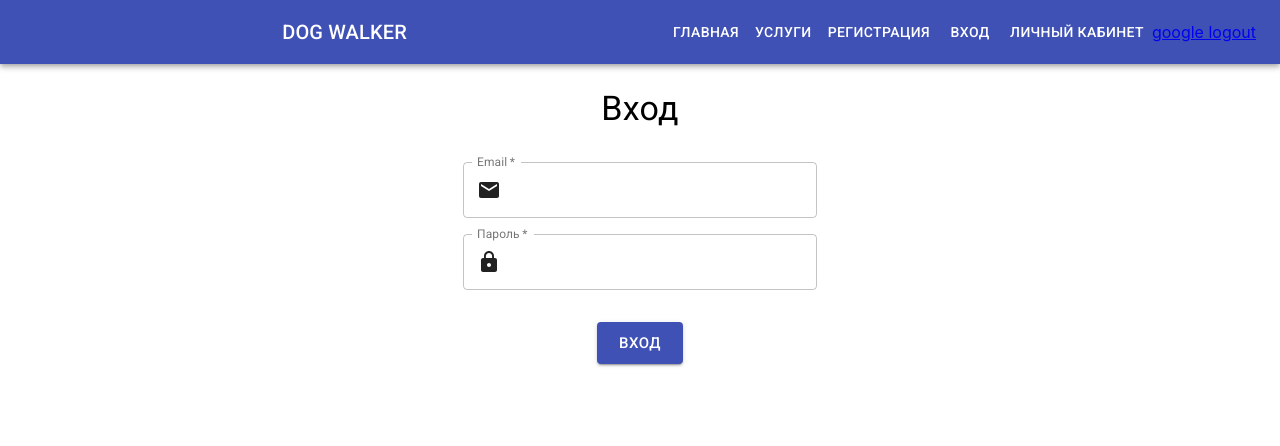
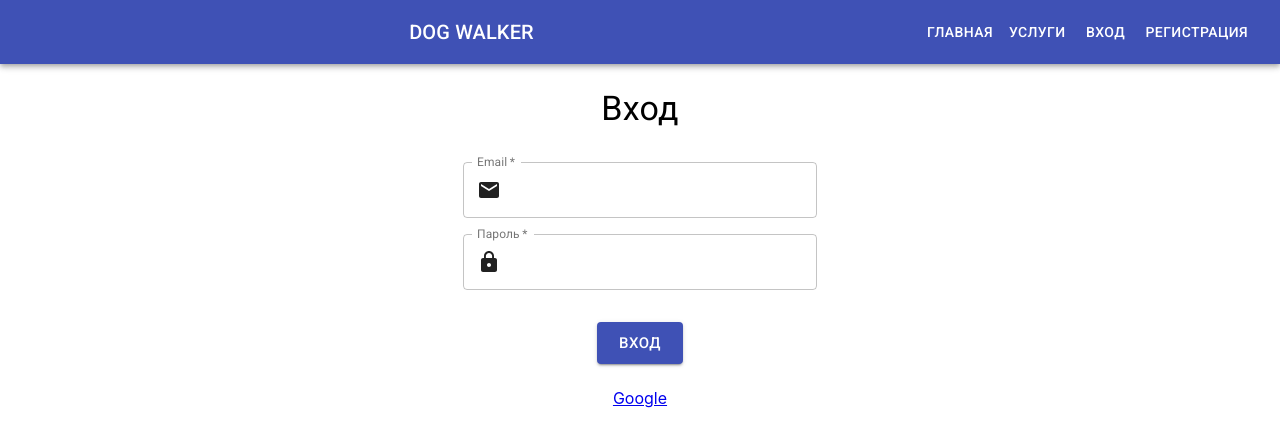
Before and after one commit to PAVAleksei/Doggy-walker, a React (Create React App) app in the folder client/: page /login in a window 1280 px wide. Shown: the top 446 px of the page. Built offline with nearby package versions, Linux system fonts and the light colour scheme.

Commit message:
login is done

```diff
--- a/client/src/components/Header/Header.js
+++ /dev/null
@@ -1,52 +0,0 @@
-import { AppBar, Typography, Toolbar, IconButton, Button } from '@material-ui/core';
-import { makeStyles } from '@material-ui/core/styles';
-
-import { Link } from 'react-router-dom';
-import styles from './header.module.css';
-
-const useStyles = makeStyles((theme) => ({
-  root: {
-    flexGrow: 1,
-  },
-  menuButton: {
-    marginRight: theme.spacing(2),
-  },
-  title: {
-    flexGrow: 1,
-  },
-}));
-
-
- function Header () {
-
-  const classes = useStyles();
-
-  return (
-
-    <>
-    <div className={classes.root}>
-      <AppBar position="static">
-       <Toolbar>
-          {/* <IconButton edge="start" className={classes.menuButton} color="inherit" aria-label="menu">
-            <MenuIcon />
-          </IconButton> */}
-          <Typography variant="h6" className={classes.title}>
-            DOG WALKER
-          </Typography>
-          <Button color="inherit"><Link className={styles.navlinks} to="/">Главная</Link></Button>
-          <Button color="inherit"><Link className={styles.navlinks} to="/services">Услуги</Link></Button>
-          <Button color="inherit"><Link className={styles.navlinks} to="/register">Регистрация</Link></Button>
-          <Button color="inherit"><Link className={styles.navlinks} to="/login">Вход</Link></Button>
-          <Button color="inherit"><Link className={styles.navlinks} to="/account">Личный кабинет</Link></Button>
-          <a href="http://localhost:3001/auth/logout">
-                  google logout
-                </a>
-        </Toolbar>
-      </AppBar>
-    </div>
-    </>
-
-  );
-};
-
-export default Header
--- /dev/null
+++ b/client/src/components/Header/Header.jsx
@@ -0,0 +1,69 @@
+import { AppBar, Typography, Toolbar, IconButton, Button } from '@material-ui/core';
+import { makeStyles } from '@material-ui/core/styles';
+import { useSelector } from 'react-redux';
+
+import { Link } from 'react-router-dom';
+import styles from './header.module.css';
+
+const useStyles = makeStyles((theme) => ({
+  root: {
+    flexGrow: 1,
+  },
+  menuButton: {
+    marginRight: theme.spacing(2),
+  },
+  title: {
+    flexGrow: 1,
+  },
+}));
+
+
+function Header() {
+  const checkAuth = useSelector(state => state.user.isAuth)
+  console.log(checkAuth);
+
+  const classes = useStyles();
+
+  return (
+
+    <>
+      <div className={classes.root}>
+        <AppBar position="static">
+          <Toolbar>
+            {/* <IconButton edge="start" className={classes.menuButton} color="inherit" aria-label="menu">
+            <MenuIcon />
+          </IconButton> */}
+            <Typography variant="h6" className={classes.title}>
+              DOG WALKER
+          </Typography>
+            {
+              checkAuth ?
+                <>
+                  <Button color="inherit"><Link className={styles.navlinks} to="/account">Личный кабинет</Link></Button>
+                  <Button color="inherit">
+                    <a className={styles.navlinks} href="http://localhost:3001/auth/logout">
+                      Выход
+                    </a>
+                  </Button>
+                </>
+                :
+                <>
+                  <Button color="inherit"><Link className={styles.navlinks} to="/">Главная</Link>
+                  </Button>
+                  <Button color="inherit"><Link className={styles.navlinks} to="/services">Услуги</Link>
+                  </Button>
+                  <Button color="inherit"><Link className={styles.navlinks} to="/login">Вход</Link>
+                  </Button>
+                  <Button color="inherit"><Link className={styles.navlinks} to="/register">Регистрация</Link>
+                  </Button>
+                </>
+            }
+          </Toolbar>
+        </AppBar>
+      </div>
+    </>
+
+  );
+};
+
+export default Header
--- a/client/src/components/Login/Login.js
+++ b/client/src/components/Login/Login.js
@@ -6,6 +6,9 @@ import EmailIcon from "@material-ui/icons/Email";
 import InputAdornment from "@material-ui/core/InputAdornment";
 import LockIcon from "@material-ui/icons/Lock";
 import Button from "@material-ui/core/Button";
+import { useRef } from "react";
+import { useDispatch } from "react-redux";
+import { SagaSignInAC } from "../../redux/actionCreators/userAC";
 
 const useStyles = makeStyles((theme) => ({
   root: {
@@ -17,15 +20,43 @@ const useStyles = makeStyles((theme) => ({
 }));
 
 function Login() {
+
   const classes = useStyles();
+  const formRef = useRef(null);
+  const dispatch = useDispatch();
+
+  const submitHandler = (e) => {
+    e.preventDefault();
+
+    const valuesOfFields = Object.fromEntries(
+      new FormData(formRef.current).entries()
+    );
+    console.log(valuesOfFields, 'valuesOfFields');
+    // console.log(valuesOfFields);
+    if (
+      Object.keys(valuesOfFields).every((key) => valuesOfFields[key].trim())
+    ) {
+      dispatch(SagaSignInAC(valuesOfFields));
+      formRef.current.reset();
+    }
+  };
+
+
   return (
     <Box m={3}>
       <Container>
         <Typography variant="h4">Вход</Typography>
         <Box m={3}>
-          <form className={classes.root} noValidate autoComplete="off">
+          <form
+            className={classes.root}
+            validate="true"
+            autoComplete="off"
+            ref={formRef}
+            onSubmit={submitHandler}
+          >
             <Grid>
               <TextField
+                name='email'
                 required
                 label="Email"
                 type="email"
@@ -42,6 +73,7 @@ function Login() {
             <Grid>
               <TextField
                 required
+                name='password'
                 label="Пароль"
                 type="password"
                 autoComplete="current-password"
@@ -58,9 +90,19 @@ function Login() {
 
             <Grid>
               <Box m={3}>
-                <Button variant="contained" size="large" color="primary">
+                <Button
+                  variant="contained"
+                  size="large"
+                  color="primary"
+                  type="submit"
+                >
                   Вход
                 </Button>
+              </Box>
+            </Grid>
+            <Grid>
+              <Box m={3}>
+                <a href='http://localhost:3001/auth/google'>Google</a>
               </Box>
             </Grid>
           </form>
--- a/client/src/components/Register/Register.js
+++ b/client/src/components/Register/Register.js
@@ -174,6 +174,11 @@ function Register() {
                 </Button>
               </Box>
             </Grid>
+            <Grid>
+              <Box m={3}>
+                <a href='http://localhost:3001/auth/google'>Google</a>
+              </Box>
+            </Grid>
           </form>
         </Box>
       </Container>
--- a/client/src/redux/actionCreators/userAC.js
+++ b/client/src/redux/actionCreators/userAC.js
@@ -1,4 +1,4 @@
-import { AUTH, SAGA_SIGNUP } from "../types/usertypes";
+import { AUTH, SAGA_SIGNUP, SAGA_SIGN_IN, SIGN_IN } from "../types/usertypes";
 
 export const sagaSignupAC = ({
   email,
@@ -28,3 +28,20 @@ export const signupAC = (email = "") => {
     },
   };
 };
+
+export const SagaSignInAC = (login = {}) => {
+  return {
+    type: SAGA_SIGN_IN,
+    payload: login,
+  };
+};
+
+export const signinAC = (login) => {
+  return {
+    type: SIGN_IN,
+    payload: {
+      login,
+      isAuth: true,
+    },
+  };
+};
--- a/client/src/redux/reducers/userReducer.js
+++ b/client/src/redux/reducers/userReducer.js
@@ -1,10 +1,18 @@
 import initState from "../initState";
-import { AUTH, LOGOUT } from "../types/usertypes";
+import { AUTH, SIGN_IN, LOGOUT } from "../types/usertypes";
 
 function userReducer(state = initState.user, action) {
   switch (action.type) {
     case AUTH:
       return action.payload;
+
+    case SIGN_IN:
+      console.log(action.payload);
+      return {
+        email: action.payload.login.email,
+        password: action.payload.login.password,
+        isAuth: true
+      };
 
     default:
       return state;
--- a/client/src/redux/saga/rootSaga.js
+++ b/client/src/redux/saga/rootSaga.js
@@ -1,7 +1,11 @@
 import signupWatcher from "./user/userSignupSaga";
 import { all } from "redux-saga/effects";
+import signInWatcher from "./user/userSignInSaga";
 
 export default function* rootSaga() {
-  yield all([signupWatcher()]);
+  yield all([
+    signupWatcher(),
+    signInWatcher(),
+  ]);
   // code after all-effect
 }
--- /dev/null
+++ b/client/src/redux/saga/user/userSignInSaga.js
@@ -0,0 +1,29 @@
+import { call, put, takeEvery } from "redux-saga/effects";
+import { SAGA_SIGN_IN } from "../../types/usertypes";
+import { signinAC} from "../../actionCreators/userAC";
+
+function signInFetch(action) {
+  return fetch("http://localhost:3001/auth/login", {
+    method: "POST",
+    headers: {
+      "Content-Type": "application/json",
+    },
+    credentials: "include",
+    body: JSON.stringify(action.payload),
+  }).then((response) => response.status);
+}
+
+function* signInWorker(action) {
+  try {
+    const signInStatus = yield call(signInFetch, action);
+    if (signInStatus === 200) yield put(signinAC(action.payload.email));
+  } catch (e) {
+    yield put({ type: "USER_FETCH_FAILED", message: e.message });
+  }
+}
+
+function* signInWatcher() {
+  yield takeEvery(SAGA_SIGN_IN, signInWorker);
+}
+
+export default signInWatcher;
--- a/client/src/redux/types/usertypes.js
+++ b/client/src/redux/types/usertypes.js
@@ -1,3 +1,5 @@
 export const AUTH = "AUTH";
 export const LOGOUT = "LOGOUT";
 export const SAGA_SIGNUP = "SAGA_SIGNUP";
+export const SAGA_SIGN_IN = "SAGA_SIGN_IN";
+export const SIGN_IN = "SIGN_IN";
```
Also changed, not shown: 2 other files (tests, documents, lock files or other folders).
